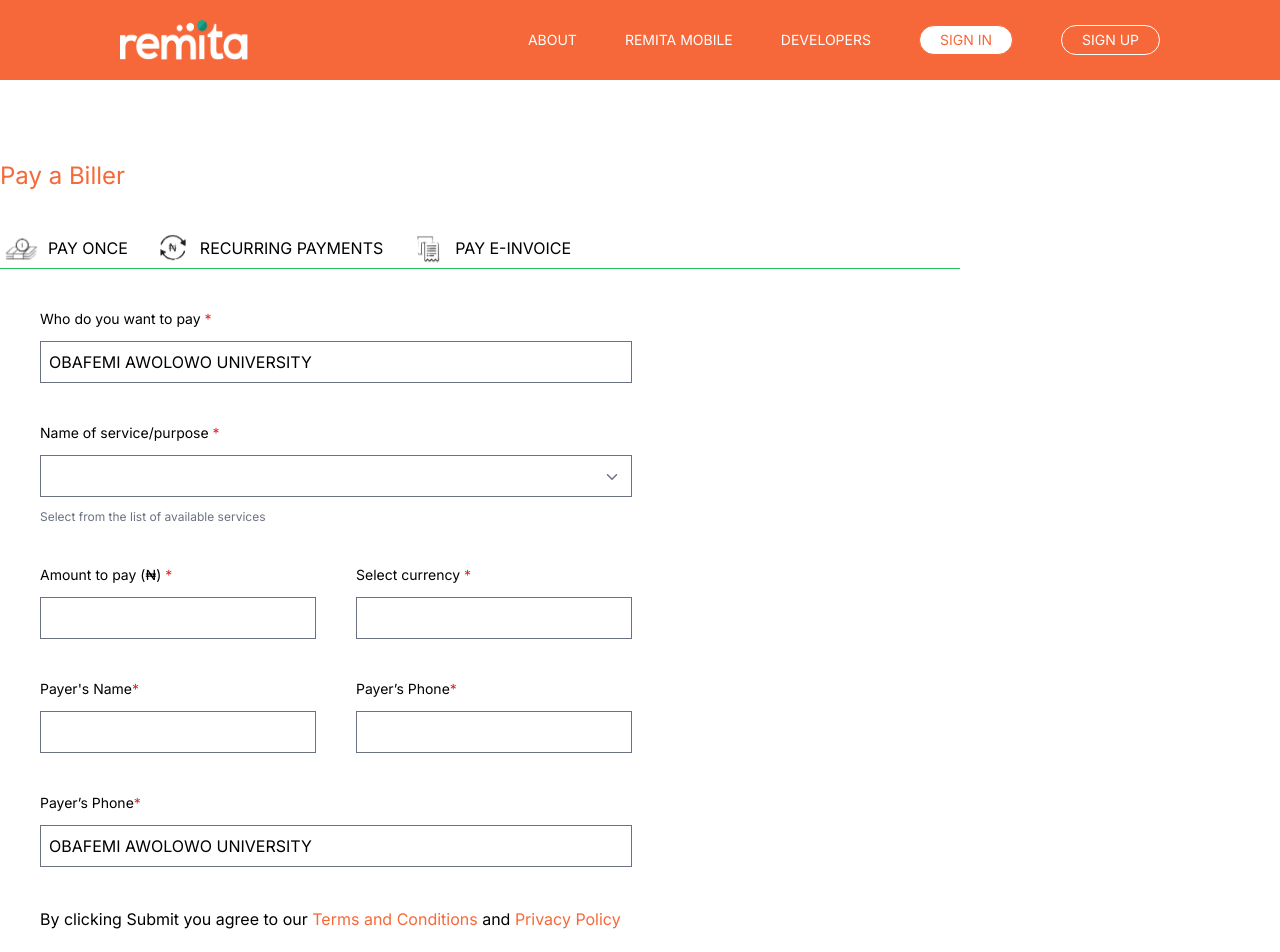
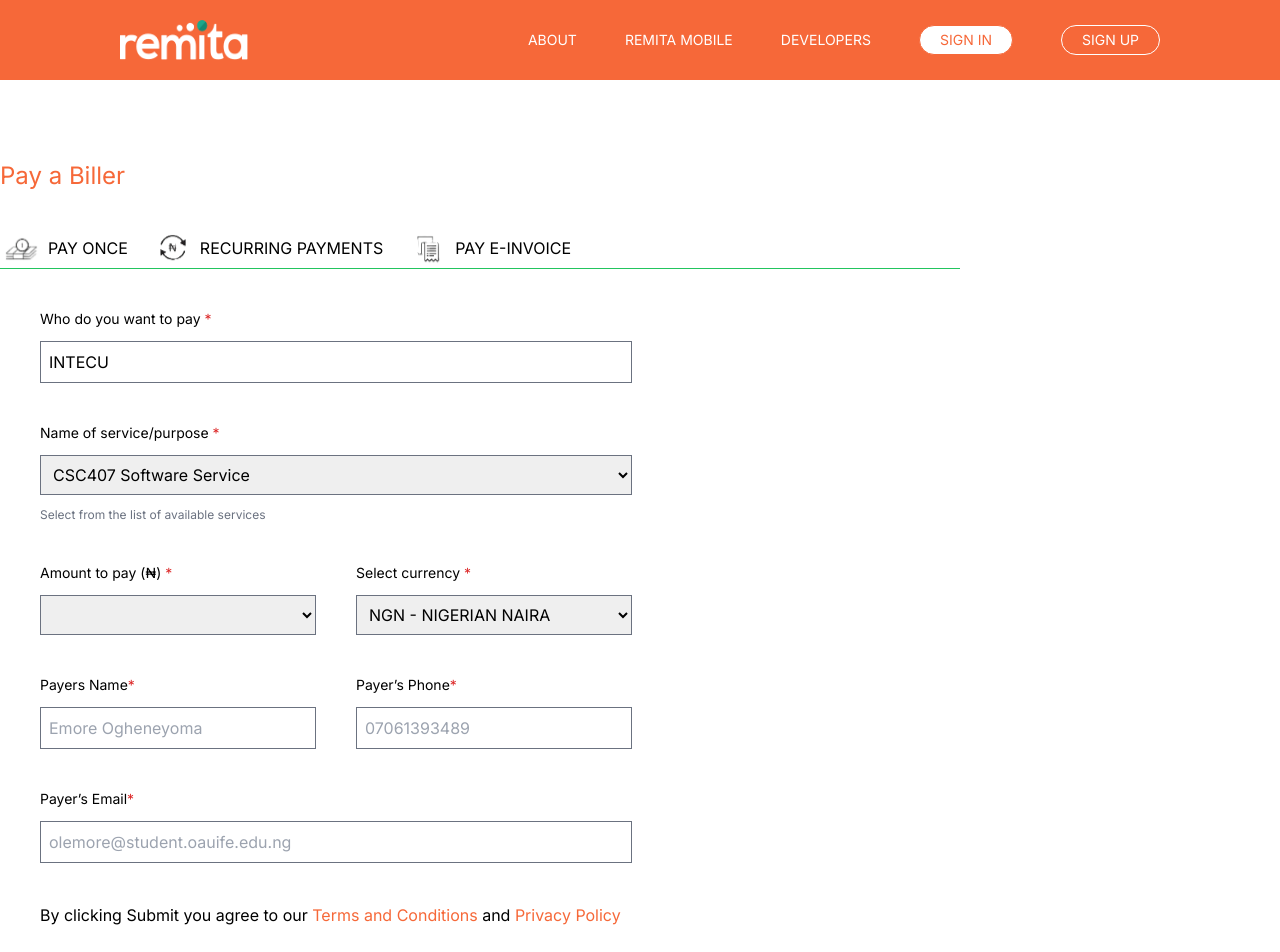
Before and after one commit to bumie-e/IntecuRemita, a Next.js app in the folder frontend/: page / in a window 1280 px wide. Shown: the top 952 px of the page. Built offline with nearby package versions, Linux system fonts and the light colour scheme.

Commit message:
feat: wip on form component

```diff
--- a/frontend/components/Form.tsx
+++ b/frontend/components/Form.tsx
@@ -1,72 +1,207 @@
-import React from 'react'
-import { IoIosArrowDown } from "react-icons/io";
+"use client";
+
+import { useState } from "react";
+import { Button, Modal } from "antd";
+
+// TODO: Cater for the number of cards
+
+const Form = () => {
+  const [isModalOpen, setIsModalOpen] = useState(false);
+
+  const [userData, setUserData] = useState({
+    amountToPay: "",
+    name: "",
+    phoneNumber: "",
+    email: "",
+  });
+
+  const showModal = () => {
+    setIsModalOpen(true);
+  };
+
+  const handleOk = () => {
+    setIsModalOpen(false);
+    window.location.reload();
+  };
+
+  const handleCancel = () => {
+    setIsModalOpen(false);
+  };
 
 
-const Form = () => {
+  const handleChange = (e: any) => {
+    setUserData({
+      ...userData,
+      [e.target.name]: e.target.value,
+    });
+  };
+
+  const handleSubmit = (e: any) => {
+    e.preventDefault();
+    if (userData.amountToPay === "") {
+      alert("Select your desired intecu plan");
+      return;
+    }
+    if (userData.name === "") {
+      alert("Name field cannot be empty");
+      return;
+    }
+    if (userData.phoneNumber === "") {
+      alert("Phone Number field cannot be empty");
+      return;
+    }
+    if (userData.email === "") {
+      alert("Email field cannot be empty");
+      return;
+    }
+
+    // console.log(userData)
+
+    // Send data to API (async)
+
+    // Show Modal when API receives it
+    showModal();
+    // setUserData({
+    //   amountToPay: "",
+    //   name: "",
+    //   phoneNumber: "",
+    //   email: "",
+    // });
+  };
+
   return (
-    <form action="" className=' max-w-2xl flex flex-col gap-10 p-10 w-full  ' >
-      <div className=' flex flex-col gap-3 w-full '>
-        <label htmlFor="who" className=' text-sm '>Who do you want to pay <span className=' text-red-600 '>*</span> </label>
-        <input type="text" readOnly value='OBAFEMI AWOLOWO UNIVERSITY' className=' p-2 border border-gray-500 outline-none w-full ' />
+    <form
+      onSubmit={handleSubmit}
+      className=" max-w-2xl flex flex-col gap-10 p-10 w-full  "
+    >
+      <div className=" flex flex-col gap-3 w-full ">
+        <label htmlFor="who" className=" text-sm ">
+          Who do you want to pay <span className=" text-red-600 ">*</span>{" "}
+        </label>
+        <input
+          type="text"
+          readOnly
+          value="INTECU"
+          className=" p-2 border border-gray-500 w-full "
+        />
       </div>
 
-      <div className=' flex flex-col gap-3 '>
-        <label htmlFor="who" className=' text-sm '>Name of service/purpose <span className=' text-red-600 '>*</span> </label>
-        <div className=' relative '>
-          <input type="text" className=' p-2 border border-gray-500 outline-none w-full ' />
-          <IoIosArrowDown className=' absolute right-3 bottom-3 text-gray-500 ' />
+      <div className=" flex flex-col gap-3 ">
+        <label htmlFor="who" className=" text-sm ">
+          Name of service/purpose <span className=" text-red-600 ">*</span>{" "}
+        </label>
+        <div className="">
+          <select className="p-2 border border-gray-500 w-full">
+            <option value="csc407">CSC407 Software Service</option>
+          </select>
         </div>
         <div>
-          <p className=' text-xs text-gray-500 '>Select from the list of available services</p>
+          <p className=" text-xs text-gray-500 ">
+            Select from the list of available services
+          </p>
         </div>
       </div>
 
-
-      <div className=' grid grid-cols-2 gap-10 '>
-        <div className=' flex flex-col gap-3 w-full '>
-          <label htmlFor="who" className=' text-sm '>Amount to pay (₦) <span className=' text-red-600 '>*</span> </label>
-          <input type="text" className=' p-2 border border-gray-500 outline-none w-full ' />
+      <div className=" grid grid-cols-2 gap-10 ">
+        <div className=" flex flex-col gap-3 w-full ">
+          <label htmlFor="who" className=" text-sm ">
+            Amount to pay (₦) <span className=" text-red-600 ">*</span>{" "}
+          </label>
+          <select
+            className="p-2 border border-gray-500 w-full"
+            onChange={handleChange}
+            required
+            name="amountToPay"
+          >
+            <option value="">{""}</option>
+            <option value="100">&#8358;100 for 4 hours</option>
+            <option value="500">&#8358;500 for 1 day</option>
+            <option value="1000">&#8358;1000 for 7 days</option>
+          </select>
         </div>
 
-        <div className=' flex flex-col gap-3 w-full '>
-          <label htmlFor="who" className=' text-sm '>Select currency <span className=' text-red-600 '>*</span> </label>
-          <input type="text" className=' p-2 border border-gray-500 outline-none w-full ' />
+        <div className=" flex flex-col gap-3 w-full ">
+          <label htmlFor="who" className=" text-sm ">
+            Select currency <span className=" text-red-600 ">*</span>{" "}
+          </label>
+          {/* <input type="text" className=' p-2 border border-gray-500 w-full ' /> */}
+          <select name="" className="p-2 border border-gray-500 w-full">
+            <option value="naira">NGN - NIGERIAN NAIRA</option>
+          </select>
         </div>
       </div>
 
-
-      <div className=' grid grid-cols-2 gap-10 '>
-        <div className=' flex flex-col gap-3 w-full '>
-          <label htmlFor="who" className=' text-sm '>Payer's Name<span className=' text-red-600 '>*</span> </label>
-          <input type="text" className=' p-2 border border-gray-500 outline-none w-full ' />
+      <div className=" grid grid-cols-2 gap-10 ">
+        <div className=" flex flex-col gap-3 w-full ">
+          <label htmlFor="who" className=" text-sm ">
+            Payers Name<span className="text-red-600">*</span>{" "}
+          </label>
+          <input
+            type="text"
+            className=" p-2 border border-gray-500 w-full"
+            placeholder="Emore Ogheneyoma"
+            name="name"
+            onChange={handleChange}
+            required
+          />
         </div>
 
-        <div className=' flex flex-col gap-3 w-full '>
-          <label htmlFor="who" className=' text-sm '>Payer’s Phone<span className=' text-red-600 '>*</span> </label>
-          <input type="text" className=' p-2 border border-gray-500 outline-none w-full ' />
+        <div className=" flex flex-col gap-3 w-full ">
+          <label htmlFor="who" className=" text-sm ">
+            Payer’s Phone<span className=" text-red-600 ">*</span>{" "}
+          </label>
+          <input
+            type="text"
+            className=" p-2 border border-gray-500 w-full "
+            placeholder="07061393489"
+            name="phoneNumber"
+            onChange={handleChange}
+            required
+          />
         </div>
       </div>
 
-      <div className=' flex flex-col gap-3 w-full '>
-        <label htmlFor="who" className=' text-sm '>Payer’s Phone<span className=' text-red-600 '>*</span> </label>
-        <input type="email" readOnly value='OBAFEMI AWOLOWO UNIVERSITY' className=' p-2 border border-gray-500 outline-none w-full ' />
+      <div className=" flex flex-col gap-3 w-full ">
+        <label htmlFor="who" className=" text-sm ">
+          Payer’s Email<span className=" text-red-600 ">*</span>{" "}
+        </label>
+        <input
+          type="email"
+          className="p-2 border border-gray-500 w-full"
+          placeholder="olemore@student.oauife.edu.ng"
+          name="email"
+          onChange={handleChange}
+          required
+        />
       </div>
 
-
-
-      <p>By clicking Submit you agree to our <span className=' text-[#F66838] ' > Terms and Conditions</span>  and <span className=' text-[#F66838] ' > Privacy Policy</span>  </p>
-      <div className=' flex gap-10'>
-        <button className=' px-8 py-5 text-white  text-xl bg-gray-500  ' >
+      <p>
+        By clicking Submit you agree to our{" "}
+        <span className=" text-[#F66838] "> Terms and Conditions</span> and{" "}
+        <span className=" text-[#F66838] "> Privacy Policy</span>{" "}
+      </p>
+      <div className=" flex gap-10">
+        <button className=" px-8 py-5 text-white  text-xl bg-gray-500  ">
           Submit
         </button>
 
-        <button className=' px-8 py-5 bg-white text-xl border text-red-500 border-red-500 ' >
+        <button
+          className="px-8 py-5 bg-white text-xl border text-red-500 border-red-500 "
+          type="reset"
+        >
           Reset
         </button>
       </div>
+      <Modal
+        title="Submitted Modal"
+        open={isModalOpen}
+        onOk={handleOk}
+        onCancel={handleCancel}
+      >
+        <p>The Card Code has been sent to {userData.email}</p>
+      </Modal>
+    </form>
+  );
+};
 
-    </form>
-  )
-}
-
-export default Form
+export default Form;
--- a/frontend/package.json
+++ b/frontend/package.json
@@ -9,7 +9,7 @@
     "lint": "next lint"
   },
   "dependencies": {
-    "antd": "^5.12.7",
+    "antd": "^5.13.3",
     "next": "14.0.4",
     "react": "^18",
     "react-dom": "^18",
```
Also changed, not shown: 1 other file (tests, documents, lock files or other folders).
